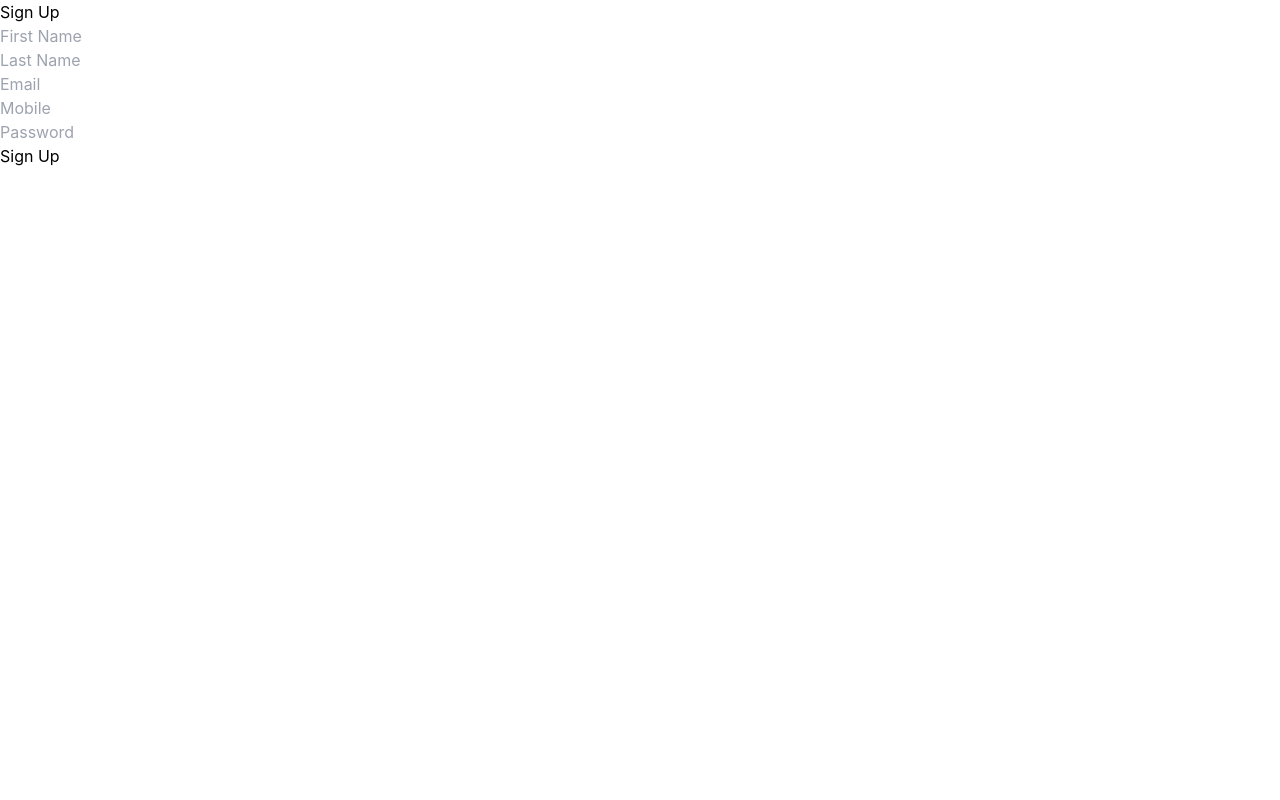
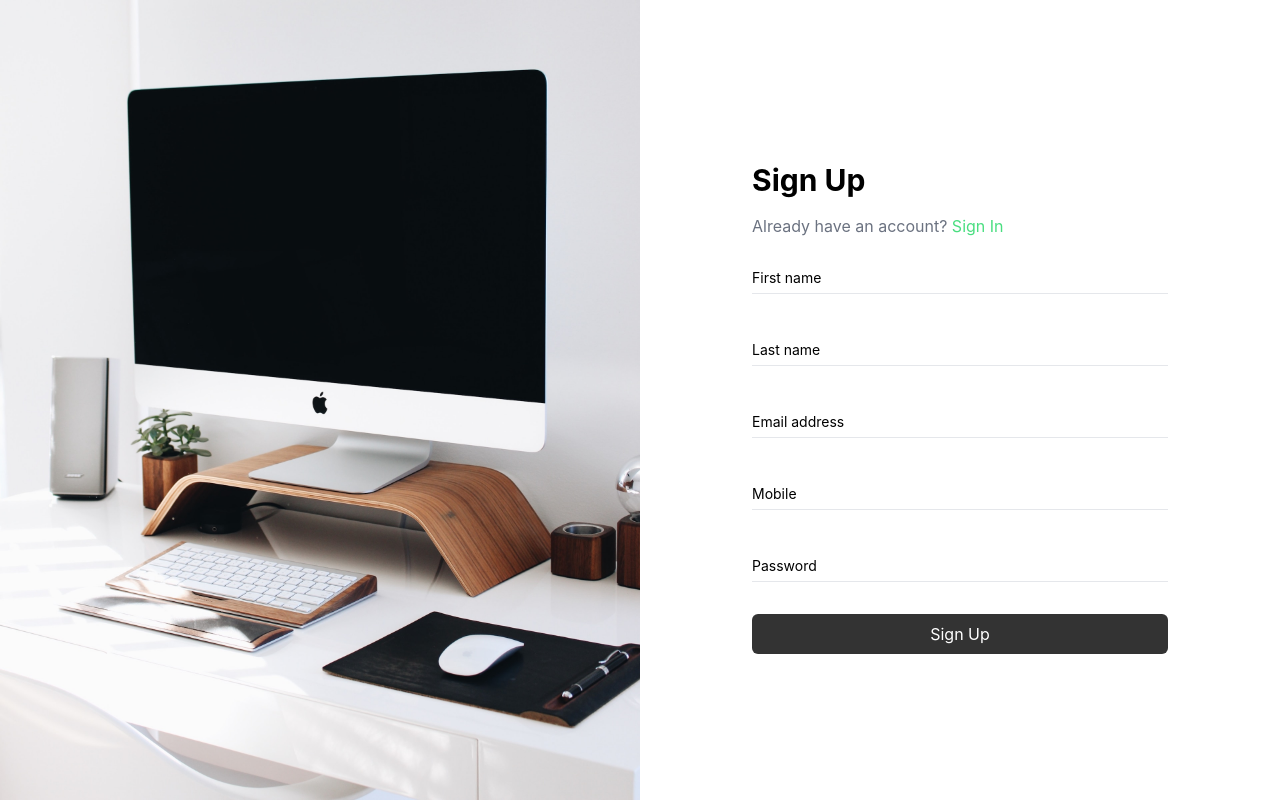
Before and after one commit to yardenyo/newEccomerce, a React (Vite) app in the folder client/: page /auth/sign-up in a window 1280 px wide. Built offline with nearby package versions, Linux system fonts and the light colour scheme; no server answers.

Commit message:
sign up page
sign up page changes

sign up page changes

```diff
--- /dev/null
+++ b/client/src/components/CTAButton.tsx
@@ -0,0 +1,23 @@
+import React from "react";
+
+type CTAButtonProps = {
+  label: string;
+  type?: "button" | "submit" | "reset";
+  onClick?: () => void;
+};
+
+const CTAButton: React.FC<CTAButtonProps> = ({ label, type, onClick }) => {
+  return (
+    <div className="input-field mt-4">
+      <button
+        onClick={onClick}
+        type={type}
+        className={`w-full px-4 py-2 bg-black/80 hover:bg-black text-white rounded-md focus:outline-none focus:ring`}
+      >
+        {label}
+      </button>
+    </div>
+  );
+};
+
+export default CTAButton;
--- /dev/null
+++ b/client/src/components/InputField.tsx
@@ -0,0 +1,43 @@
+type Props = {
+  id: string;
+  name: string;
+  type: string;
+  label: string;
+  value: string;
+  onChange: (e: React.ChangeEvent<HTMLInputElement>) => void;
+  errors: string | undefined;
+  touched: boolean | undefined;
+};
+
+const inputField = ({
+  id,
+  name,
+  type,
+  label,
+  value,
+  onChange,
+  errors,
+  touched,
+}: Props) => {
+  return (
+    <div className="relative h-14 w-full min-w-[200px] mb-4">
+      <input
+        id={id}
+        name={name}
+        type={type}
+        value={value}
+        onChange={onChange}
+        className="peer h-10 w-full border-b border-blue-gray-200 bg-transparent pt-2 pb-1 font-sans text-sm font-normal text-blue-gray-700 outline outline-0 transition-all placeholder-shown:border-blue-gray-200 focus:border-black focus:outline-0 disabled:border-0 disabled:bg-blue-gray-50"
+        placeholder=" "
+      />
+      <label className="after:content[' '] pointer-events-none absolute left-0 -top-1.5 flex h-10 w-full select-none text-[11px] font-normal leading-tight text-blue-gray-500 transition-all after:absolute after:-bottom-1.5 after:block after:w-full after:scale-x-0 after:border-b-2 after:border-black after:transition-transform after:duration-300 peer-placeholder-shown:text-sm peer-placeholder-shown:leading-[4.25] peer-placeholder-shown:text-blue-gray-500 peer-focus:text-[11px] peer-focus:leading-tight peer-focus:text-black peer-focus:after:scale-x-100 peer-focus:after:border-black peer-disabled:text-transparent peer-disabled:peer-placeholder-shown:text-blue-gray-500">
+        {label}
+      </label>
+      {errors && touched && (
+        <div className="text-red-500 text-sm mt-1">{errors}</div>
+      )}
+    </div>
+  );
+};
+
+export default inputField;
--- a/client/src/components/auth/SignUp.tsx
+++ b/client/src/components/auth/SignUp.tsx
@@ -4,6 +4,9 @@ import { useFormik } from "formik";
 import React from "react";
 import { useNavigate } from "react-router";
 import * as Yup from "yup";
+import signPages from "@/assets/images/signPages.jpg";
+import InputField from "@/components/InputField";
+import CTAButton from "@/components/CTAButton";
 
 const SignUp: React.FC = () => {
   const [signup] = useSignupMutation();
@@ -45,71 +48,80 @@ const SignUp: React.FC = () => {
   });
 
   return (
-    <div>
-      <h1>Sign Up</h1>
+    <div className="flex flex-col md:flex-row h-screen">
+      <div className="md:w-1/2 bg-gray-100 flex flex-col justify-center items-center">
+        <img
+          src={signPages}
+          alt="Sign Up"
+          className="w-screen h-screen object-cover"
+        />
+      </div>
+      <div className="md:w-1/2 bg-white flex flex-col justify-center items-center">
+        <div className="form p-4 w-full max-w-md">
+          <div className="title flex flex-col gap-4 py-4">
+            <h1 className="text-3xl font-bold">Sign Up</h1>
+            <p className="text-gray-500">
+              Already have an account?{" "}
+              <a href="/auth/sign-in" className="text-green-400">
+                Sign In
+              </a>
+            </p>
+          </div>
           <form onSubmit={formik.handleSubmit}>
-        <input
-          type="text"
+            <InputField
               id="firstName"
               name="firstName"
-          placeholder="First Name"
+              type="text"
+              label="First name"
+              value={formik.values.firstName}
               onChange={formik.handleChange}
-          value={formik.values.firstName}
+              errors={formik.errors.firstName}
+              touched={formik.touched.firstName}
             />
-        {formik.errors.firstName && formik.touched.firstName && (
-          <div>{formik.errors.firstName}</div>
-        )}
-        <br />
-        <input
-          type="text"
+            <InputField
               id="lastName"
               name="lastName"
-          placeholder="Last Name"
+              type="text"
+              label="Last name"
+              value={formik.values.lastName}
               onChange={formik.handleChange}
-          value={formik.values.lastName}
+              errors={formik.errors.lastName}
+              touched={formik.touched.lastName}
             />
-        {formik.errors.lastName && formik.touched.lastName && (
-          <div>{formik.errors.lastName}</div>
-        )}
-        <br />
-        <input
-          type="email"
+            <InputField
               id="email"
               name="email"
-          placeholder="Email"
+              type="email"
+              label="Email address"
+              value={formik.values.email}
               onChange={formik.handleChange}
-          value={formik.values.email}
+              errors={formik.errors.email}
+              touched={formik.touched.email}
             />
-        {formik.errors.email && formik.touched.email && (
-          <div>{formik.errors.email}</div>
-        )}
-        <br />
-        <input
-          type="text"
+            <InputField
               id="mobile"
               name="mobile"
-          placeholder="Mobile"
+              type="text"
+              label="Mobile"
+              value={formik.values.mobile}
               onChange={formik.handleChange}
-          value={formik.values.mobile}
+              errors={formik.errors.mobile}
+              touched={formik.touched.mobile}
             />
-        {formik.errors.mobile && formik.touched.mobile && (
-          <div>{formik.errors.mobile}</div>
-        )}
-        <br />
-        <input
-          type="password"
+            <InputField
               id="password"
               name="password"
-          placeholder="Password"
+              type="password"
+              label="Password"
+              value={formik.values.password}
               onChange={formik.handleChange}
-          value={formik.values.password}
+              errors={formik.errors.password}
+              touched={formik.touched.password}
             />
-        {formik.errors.password && formik.touched.password && (
-          <div>{formik.errors.password}</div>
-        )}
-        <br />
-        <button type="submit">Sign Up</button>
+            <CTAButton label="Sign Up" type="submit" />
           </form>
+        </div>
+      </div>
     </div>
   );
 };
```
Also changed, not shown: client/src/assets/images/signPages.jpg (added). Lines whose indentation alone changed are shown as unchanged.
